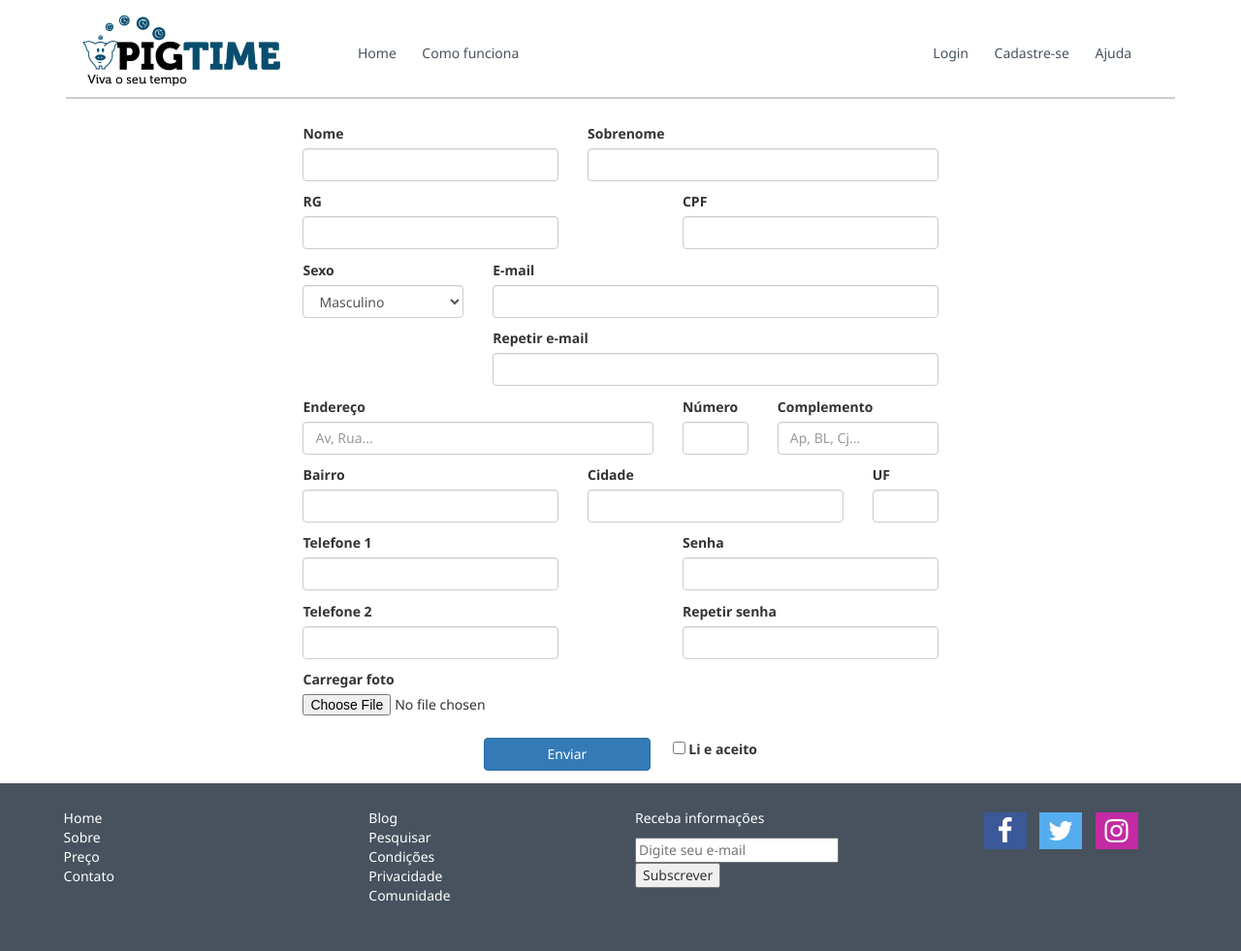
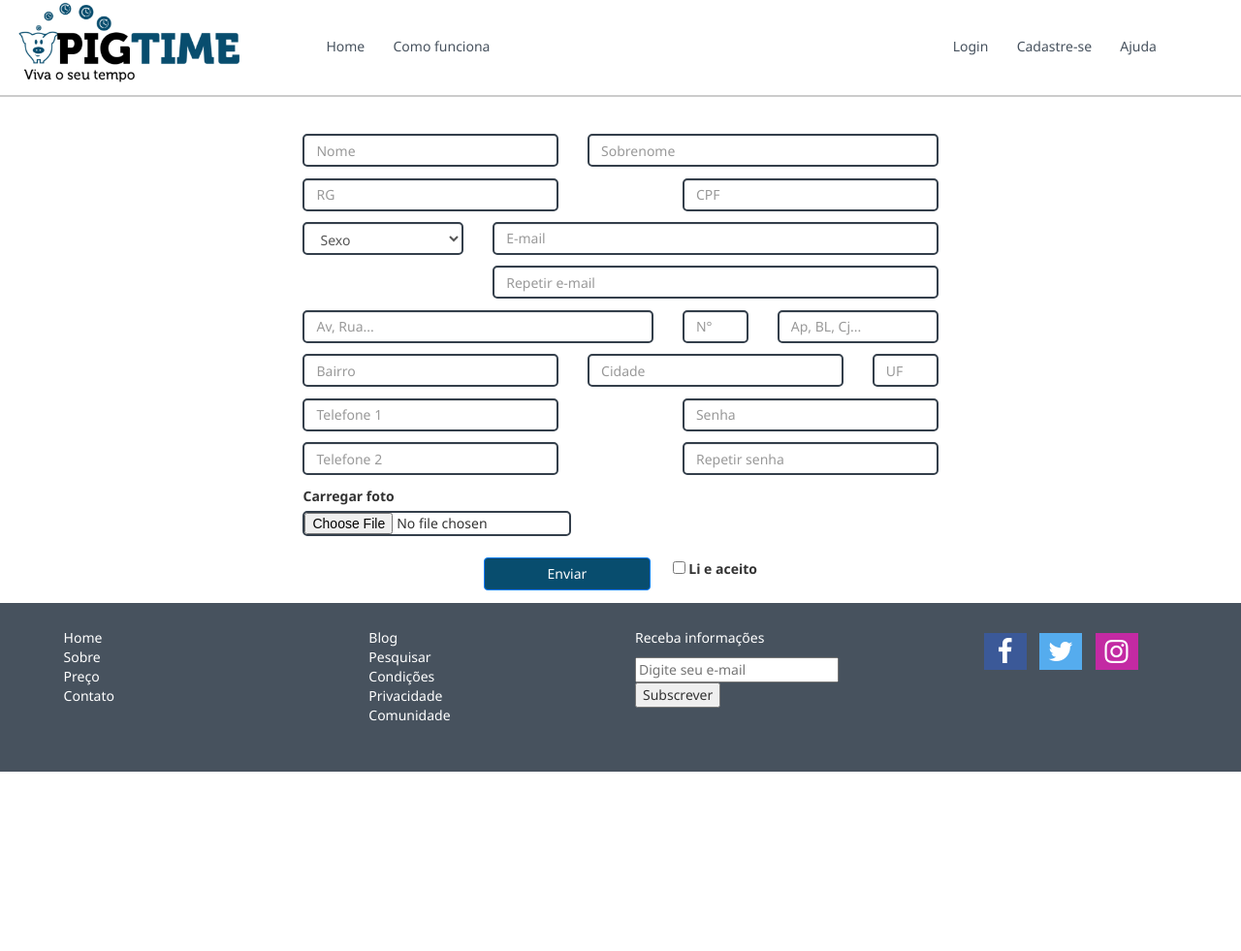
Before and after one commit to Aleyucra74/PigTime, a PHP site: page /cadastro.html in a window 1280 px wide. Shown: the whole page at 97% size. After the commit the page ends 796 px from the top, so only its background shows below. Run offline with PHP 8.4, Linux system fonts and the light colour scheme.

Commit message:
PigTime-1.2 Pequena modificação no cadastro input fields

```diff
--- a/cadastro.html
+++ b/cadastro.html
@@ -18,7 +18,6 @@
 </head>
 
 <body>
-    <div class="container">
     <header>
         <img src="./Imagens/logo.png" alt="logoPigTime" id="logoPigTime">
 
@@ -32,6 +31,7 @@
             <a href="#">Ajuda</a>
         </div>
     </header>
+    <div class="container">
     </div>
     <main>
         <form action="#" name="formCadastro" id="formCadastro">
@@ -39,107 +39,89 @@
             <div class="container">
                 <div class="formCadastro row">
                     <div class="col-sm-3">
-                        <label for="nome">Nome</label>
-                        <input type="text" name="nome" id="nome" class="form-control">
+                        <input type="text" name="nome" id="nome" class="form-control" placeholder="Nome">
                     </div>
                     <div class="col-sm-4">
-                        <label for="sobrenome">Sobrenome</label>
-                        <input type="text" name="sobrenome" id="sobrenome" class="form-control">
+                        <input type="text" name="sobrenome" id="sobrenome" class="form-control" placeholder="Sobrenome">
                     </div>
                 </div>
 
                 <div class="formCadastro row">
                     <div class="col-sm-3">
-                        <label for="RG">RG</label>
-                        <input type="number" name="rg" id="rg" class="form-control">
+                        <input type="number" name="rg" id="rg" class="form-control" placeholder="RG">
                     </div>
                     <div class="col-sm-1">
                     </div>
                     <div class="col-sm-3">
-                        <label for="CPF">CPF</label>
-                        <input type="number" name="cpf" id="cpf" class="form-control">
+                        <input type="number" name="cpf" id="cpf" class="form-control" placeholder="CPF">
                     </div>
                 </div>
 
                 <div class="formCadastro row">
-
                     <div class="col-sm-2">
-                        <label for="sexo">Sexo</label>
                         <select name="sexo" id="sexo" class="form-control">
+                            <option value="sexo" selected disabled hidden>Sexo</option>
                             <option value="masculino">Masculino</option>
                             <option value="feminino">Feminino</option>
                             <option value="outro">Outro</option>
                         </select>
                     </div>
                     <div class="col-sm-5">
-                        <label for="email">E-mail</label>
-                        <input type="email" name="email" id="email" class="form-control">
+                        <input type="email" name="email" id="email" class="form-control" placeholder="E-mail">
                     </div>
                 </div>
 
                 <div class="formCadastro row">
-
                     <div class="col-sm-2">
                     </div>
                     <div class="col-sm-5">
-                        <label for="email">Repetir e-mail</label>
-                        <input type="email" name="email" id="email" class="form-control">
+                        <input type="email" name="email" id="email" class="form-control" placeholder="Repetir e-mail">
                     </div>
                 </div>
 
                 <div class="formCadastro row">
                     <div class="col-sm-4">
-                        <label for="endereco">Endereço</label>
-                        <input type="text" name="endereco" id="endereco" placeholder="Av, Rua..." class="form-control">
+                        <input type="text" name="endereco" id="endereco" placeholder="Av, Rua..." class="form-control" placeholder="Endereço">
                     </div>
                     <div class="col-sm-1">
-                        <label for="numero">Número</label>
-                        <input type="number" name="numero" id="numero" class="form-control">
+                        <input type="number" name="numero" id="numero" class="form-control" placeholder="N°">
                     </div>
                     <div class="col-sm-2">
-                        <label for="complemento">Complemento</label>
-                        <input type="number" name="complemento" id="complemento" placeholder="Ap, BL, Cj..." class="form-control">
+                        <input type="number" name="complemento" id="complemento" placeholder="Ap, BL, Cj..." class="form-control" placeholder="Complemento">
                     </div>
                 </div>
 
                 <div class="formCadastro row">
                     <div class="col-sm-3">
-                        <label for="bairro">Bairro</label>
-                        <input type="text" name="bairro" id="bairro" class="form-control">
+                        <input type="text" name="bairro" id="bairro" class="form-control" placeholder="Bairro">
                     </div>
                     <div class="col-sm-3">
-                        <label for="cidade">Cidade</label>
-                        <input type="text" name="cidade" id="cidade" class="form-control">
+                        <input type="text" name="cidade" id="cidade" class="form-control" placeholder="Cidade">
                     </div>
                     <div class="col-sm-1">
-                        <label for="uf">UF</label>
-                        <input type="text" name="uf" id="uf" class="form-control">
+                        <input type="text" name="uf" id="uf" class="form-control" placeholder="UF">
                     </div>
                 </div>
 
                 <div class="formCadastro row">
                     <div class="col-sm-3">
-                        <label for="telefone">Telefone 1</label>
-                        <input type="tel" name="telCadastro1" id="telCadastro1" class="form-control">
+                        <input type="tel" name="telCadastro1" id="telCadastro1" class="form-control" placeholder="Telefone 1">
                     </div>
                     <div class="col-sm-1">
                     </div>
                     <div class="col-sm-3">
-                        <label for="senha">Senha</label>
-                        <input type="password" name="senha" id="senha" class="form-control">
+                        <input type="password" name="senha" id="senha" class="form-control" placeholder="Senha">
                     </div>
                 </div>
 
                 <div class="formCadastro row">
                     <div class="col-sm-3">
-                        <label for="telefone">Telefone 2</label>
-                        <input type="tel" name="telCadastro2" id="telCadastro2" class="form-control">
+                        <input type="tel" name="telCadastro2" id="telCadastro2" class="form-control" placeholder="Telefone 2">
                     </div>
                     <div class="col-sm-1">
                     </div>
                     <div class="col-sm-3">
-                        <label for="senha">Repetir senha</label>
-                        <input type="password" name="senha" id="senha" class="form-control">
+                        <input type="password" name="senha" id="senha" class="form-control" placeholder="Repetir senha">
                     </div>
                 </div>
 
@@ -155,7 +137,7 @@
                 </div>
 
                 <div id="btnEnviarForm">
-                    <input class="btn btn-primary" type="submit" value="Enviar" style="width: 15%">
+                    <input class="btn btn-primary form-control" type="submit" value="Enviar" style="width: 15%">
                     <label><input type="checkbox" value="liOsTermos"> Li e aceito</label>
                 </div>
             </div>
--- a/css/cadastro.css
+++ b/css/cadastro.css
@@ -39,11 +39,29 @@ li {
     margin-bottom: 1%;
 }
 
+.col-sm-1 input,
+.col-sm-2 input,
+.col-sm-3 input,
+.col-sm-4 input,
+.col-sm-5 input,
+#sexo{
+    border: 2px solid #343F4B;
+    border-radius: 5px;
+}
+
 #btnEnviarForm {
     display: flex;
     margin-top: 2%;
     justify-content: center;
 }
+.btn-primary{
+    padding: 0;
+    background-color: #084D6E;
+    border-color: #007bff;
+}
+.btn-primary:hover{
+    background-color: #007bff;
+}
 
 #btnEnviarForm label {
     margin-left: 2%;
```
Also changed, not shown: solicitacaodeservico.html (+3 -4 lines). Lines whose indentation alone changed are shown as unchanged.
